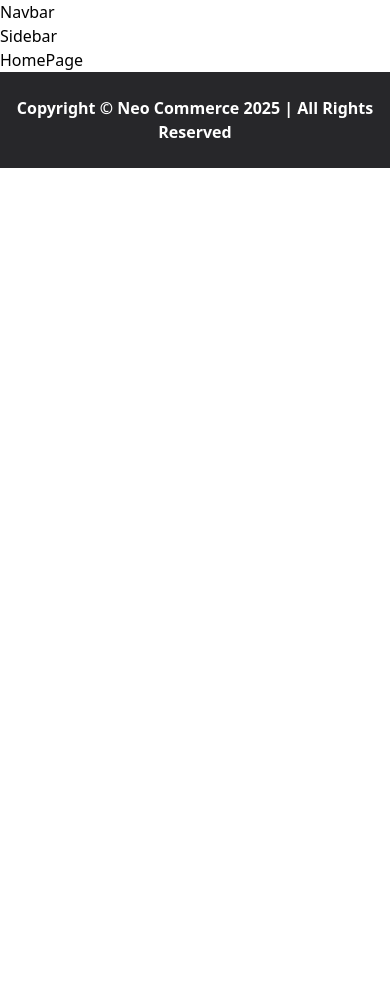
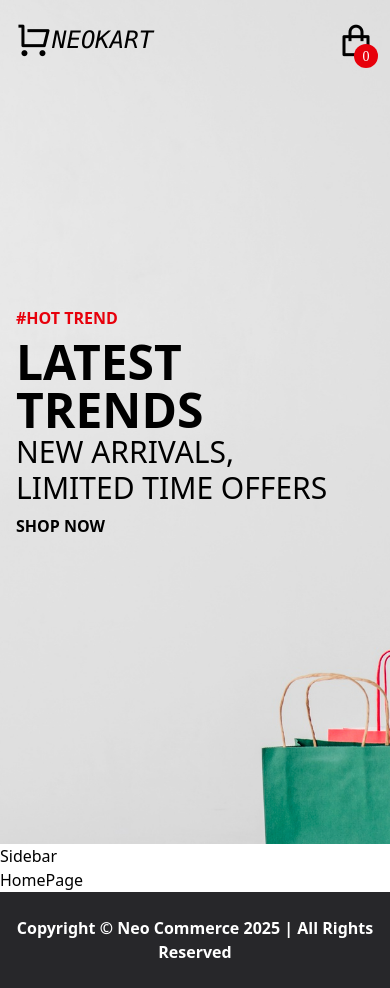
Before and after one commit to grimwebdeveloper/Neo-Commerce, a React (Vite) app: page / in a window 390 px wide. Before the commit the page ends 844 px from the top, so only its background shows below. Built offline with nearby package versions, Linux system fonts and the light colour scheme.

Commit message:
feat(header): implement hero section with navigation and banner
Add complete header implementation with hero banner, navigation bar, and content sections. Includes scroll-based navbar styling, banner image integration, and responsive design with custom scrollbar styling.

```diff
--- /dev/null
+++ b/src/components/Header.jsx
@@ -0,0 +1,14 @@
+import { Link } from 'react-router-dom';
+import Navbar from './Navbar';
+import HeaderContent from './HeaderContent';
+
+const Header = () => {
+  return (
+    <header className="relative min-h-screen bg-[url('/banner.jpg')] bg-red-400 bg-no-repeat bg-cover bg-bottom">
+      <HeaderContent />
+      <Navbar />
+    </header>
+  );
+};
+
+export default Header;
--- /dev/null
+++ b/src/components/HeaderContent.jsx
@@ -0,0 +1,21 @@
+const HeaderContent = () => {
+  return (
+    <div className='h-screen grid content-center gap-2 px-4 max-w-screen-xl mx-auto'>
+      <div className='text-red-600 font-semibold pointer-events-none'>#HOT TREND</div>
+      <h1>
+        <div className='font-bold text-5xl sm:text-6xl md:text-7xl lg:text-8xl pointer-events-none'>
+          LATEST TRENDS
+        </div>
+        <div className='font-normal text-3xl sm:text-4xl pointer-events-none'>
+          NEW ARRIVALS, <br className='sm:hidden' />
+          LIMITED TIME OFFERS
+        </div>
+      </h1>
+      <a href='#show-now' className='font-semibold hover:underline'>
+        SHOP NOW
+      </a>
+    </div>
+  );
+};
+
+export default HeaderContent;
--- a/src/components/Navbar.jsx
+++ b/src/components/Navbar.jsx
@@ -1,7 +1,39 @@
+import { useEffect, useState } from 'react';
+import { Link } from 'react-router-dom';
+
 const Navbar = () => {
+  const [isNavbarActive, setIsNavbarActive] = useState(false);
+
+  useEffect(() => {
+    window.addEventListener('scroll', () => {
+      if (window.scrollY > 80) {
+        setIsNavbarActive(true);
+      } else {
+        setIsNavbarActive(false);
+      }
+    });
+  });
+
   return (
-    <div>Navbar</div>
-  )
-}
+    <nav
+      className={`fixed top-0 w-full transition-all duration-1000 ${
+        isNavbarActive && 'bg-white shadow'
+      }`}
+    >
+      <div className='max-w-screen-xl mx-auto p-4 h-20 flex items-center justify-between'>
+        <Link to='/'>
+          <i className='ri-shopping-cart-line text-4xl flex items-center'>
+            <div className='text-2xl italic font-mono'>NEOKART</div>
+          </i>
+        </Link>
+        <i class='ri-shopping-bag-line text-4xl relative cursor-pointer'>
+          <div className='absolute -right-1 -bottom-2 text-sm bg-red-600 text-white rounded-full h-6 w-6 flex justify-center items-center'>
+            0
+          </div>
+        </i>
+      </div>
+    </nav>
+  );
+};
 
-export default Navbar
+export default Navbar;
--- a/src/index.css
+++ b/src/index.css
@@ -1 +1,29 @@
+/* debug css */
+/* *,
+*::before,
+*::after {
+  outline: 1px solid red;
+} */
+
 @import "tailwindcss";
+
+body::-webkit-scrollbar {
+  width: 6px;
+}
+
+body::-webkit-scrollbar-track {
+  background: #ffffff;
+  border-radius: 1px;
+}
+
+body::-webkit-scrollbar-thumb {
+  background: #27272A;
+  border-radius: 1px;
+
+}
+
+@supports not selector(::-webkit-scrollbar) {
+  body {
+    scrollbar-color: #27272A #ffffff;
+  }
+}
--- a/src/main.jsx
+++ b/src/main.jsx
@@ -1,6 +1,7 @@
 import { StrictMode } from 'react';
 import { createRoot } from 'react-dom/client';
 import './index.css';
+import 'remixicon/fonts/remixicon.css'
 import App from './App.jsx';
 
 createRoot(document.getElementById('root')).render(
--- a/src/utils/Routing.jsx
+++ b/src/utils/Routing.jsx
@@ -2,7 +2,7 @@ import { BrowserRouter, Route, Router, Routes } from 'react-router-dom';
 import HomePage from '../pages/HomePage';
 import ProductPage from '../pages/ProductPage';
 import Notfound from '../pages/Notfound';
-import Navbar from '../components/Navbar';
+import Header from '../components/Header';
 import Sidebar from '../components/Sidebar';
 import Footer from '../components/Footer';
 
@@ -10,7 +10,7 @@ const Routing = () => {
   return (
     <>
       <BrowserRouter>
-        <Navbar />
+        <Header />
         <Sidebar />
         <Routes>
           <Route path='/' element={<HomePage />} />
```
Also changed, not shown: public/banner.jpg (added).
